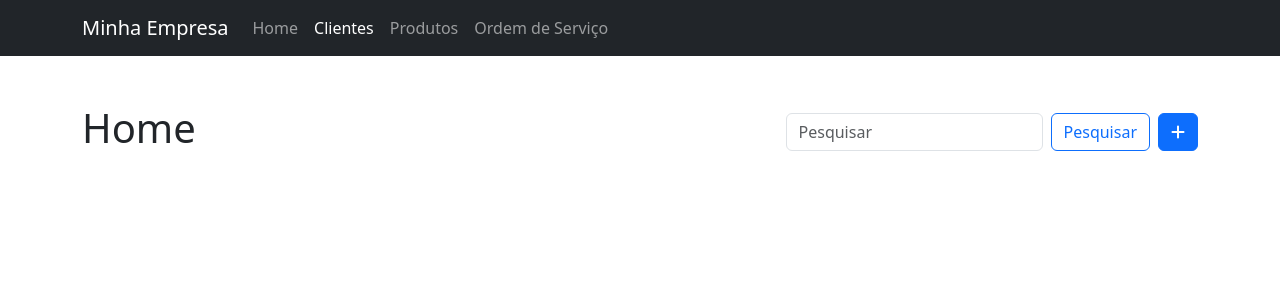
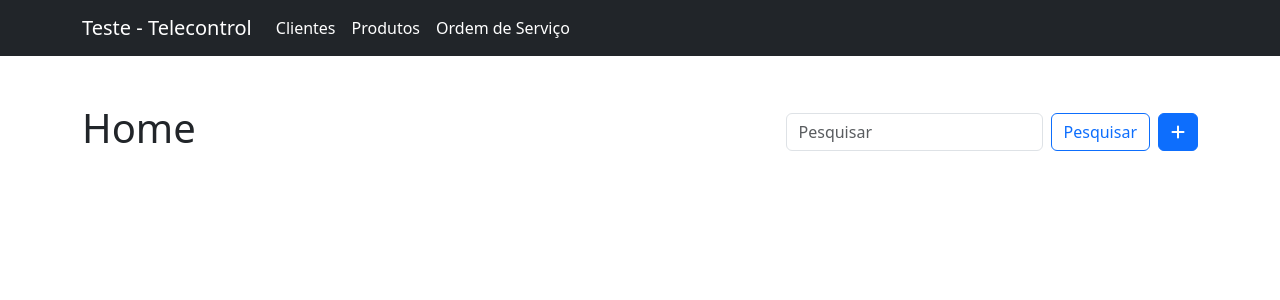
Before and after one commit to wisexld-dev/Simple-Pure-PHP-CRUD, a PHP site: page /View/index.php in a window 1280 px wide. Shown: the top 300 px of the page. Run offline with PHP 8.4, Linux system fonts and the light colour scheme; some libraries are stand-ins or nearby versions.

Commit message:
Ajuste logo navbar

```diff
--- a/Components/navbar.php
+++ b/Components/navbar.php
@@ -1,22 +1,19 @@
 <nav class="navbar navbar-expand-lg navbar-dark bg-dark">
     <div class="container">
-        <a class="navbar-brand" href="#">Minha Empresa</a>
+        <a class="navbar-brand" href="/">Teste - Telecontrol</a>
         <button class="navbar-toggler" type="button" data-bs-toggle="collapse" data-bs-target="#navbarNav" aria-controls="navbarNav" aria-expanded="false" aria-label="Toggle navigation">
             <span class="navbar-toggler-icon"></span>
         </button>
         <div class="collapse navbar-collapse" id="navbarNav">
             <ul class="navbar-nav">
                 <li class="nav-item">
-                    <a class="nav-link" href="/">Home</a>
+                    <a class="nav-link active" href="../Controller/clienteController.php">Clientes</a>
                 </li>
                 <li class="nav-item">
-                    <a class="nav-link active" aria-current="page" href="../Controller/clienteController.php">Clientes</a>
+                    <a class="nav-link active" href="../Controller/produtoController.php">Produtos</a>
                 </li>
                 <li class="nav-item">
-                    <a class="nav-link" href="../Controller/produtoController.php">Produtos</a>
-                </li>
-                <li class="nav-item">
-                    <a class="nav-link" href="../Controller/ordemservicoController.php">Ordem de Serviço</a>
+                    <a class="nav-link active" href="../Controller/ordemservicoController.php">Ordem de Serviço</a>
                 </li>
             </ul>
         </div>
```
